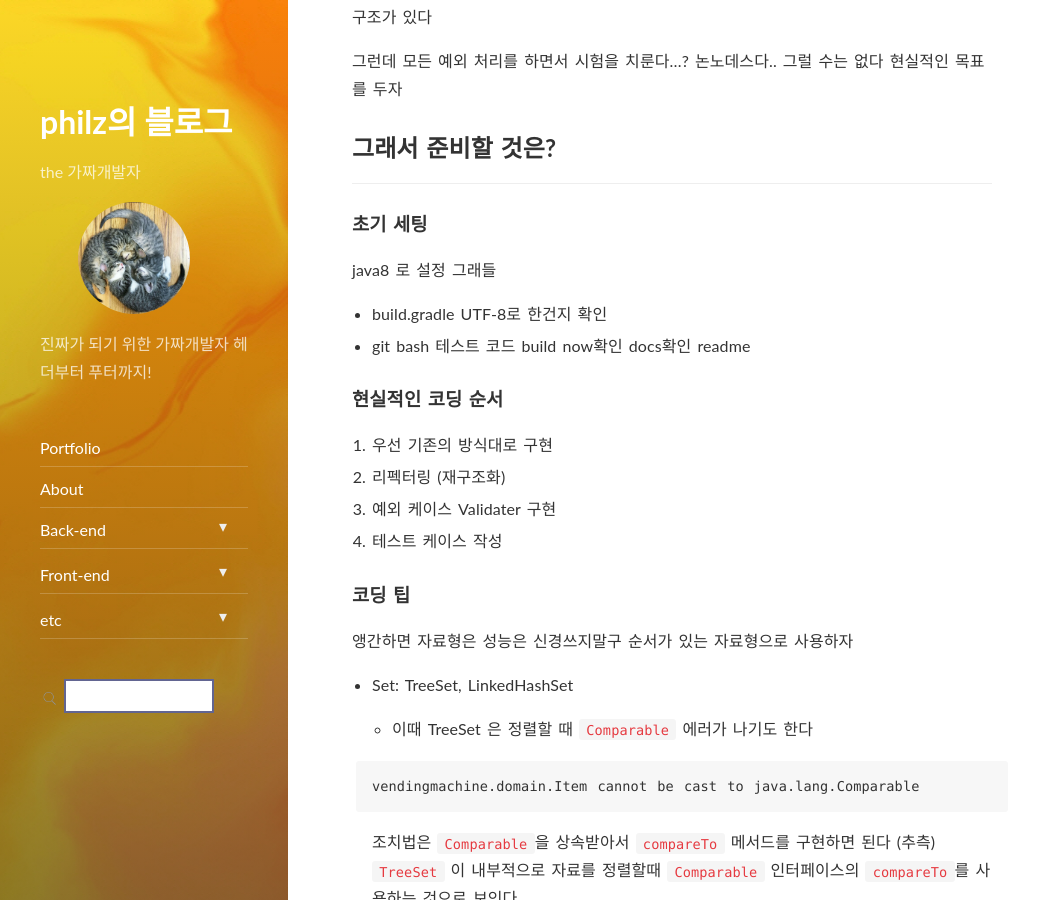
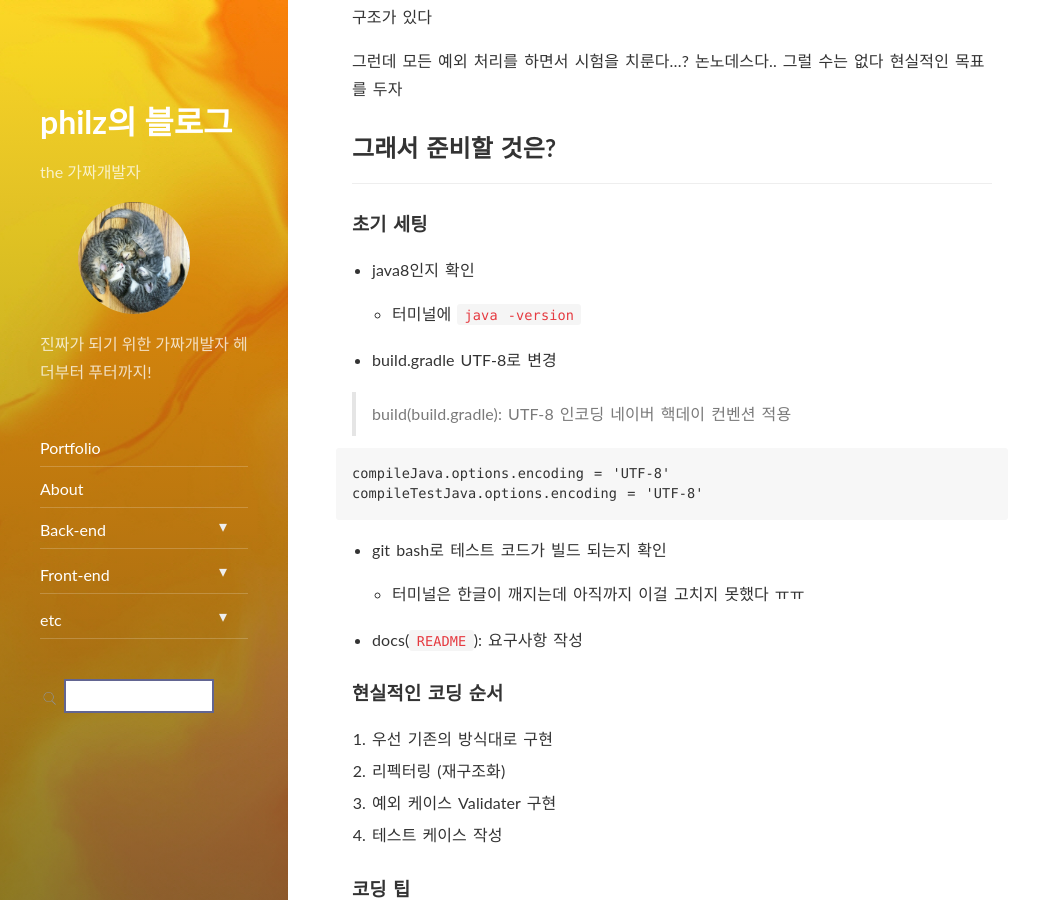
Before and after one commit to progress0407/progress0407.github.io, a Jekyll site: the page built from _posts/backend/wooteco/2021-12-17-wooteco-before-final-cote.md, in a window 1280 px wide and 900 px high, scrolled down 879 px. Shown: the whole window, without its empty margins (0-1055 px from the left). Built offline with Jekyll 4.4.1, drawn with Linux system fonts in a browser that asks for light colours; nearby versions of some CDN libraries.

Commit message:
포스팅

````diff
--- a/_posts/backend/wooteco/2021-12-17-wooteco-before-final-cote.md
+++ b/_posts/backend/wooteco/2021-12-17-wooteco-before-final-cote.md
@@ -47,12 +47,24 @@ comments: true
 
 ### 초기 세팅
 
-java8 로 설정
-그래들
+- java8인지 확인
 
-- build.gradle UTF-8로 한건지 확인
-- git bash 테스트 코드 build now확인
-  docs확인 readme
+  - 터미널에 `java -version`
+
+- build.gradle UTF-8로 변경
+
+> build(build.gradle): UTF-8 인코딩 네이버 핵데이 컨벤션 적용
+
+```
+compileJava.options.encoding = 'UTF-8'
+compileTestJava.options.encoding = 'UTF-8'
+```
+
+- git bash로 테스트 코드가 빌드 되는지 확인
+
+  - 터미널은 한글이 깨지는데 아직까지 이걸 고치지 못했다 ㅠㅠ
+
+- docs(`README`): 요구사항 작성
 
 ### 현실적인 코딩 순서
 
````
